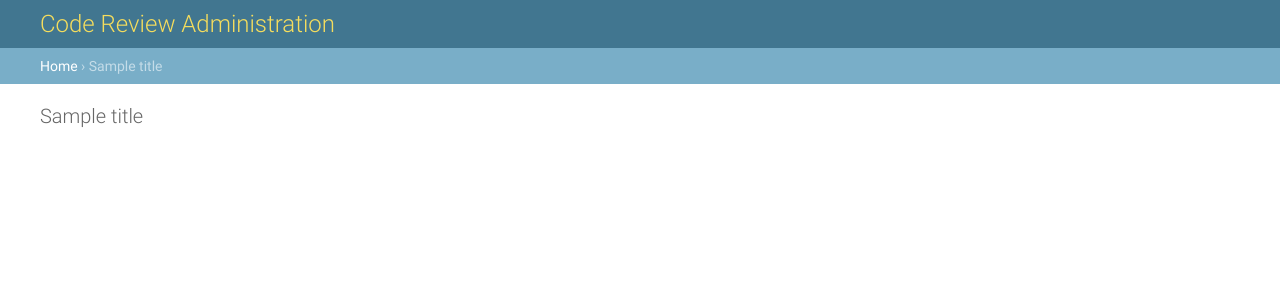
After one commit to trcm/kassdt, a Django app: template code_review/templates/admin/base_site.html in a window 1280 px wide. The commit adds this page. Shown: the top 300 px of the page. Run offline with Django 3.2, Linux system fonts and the light colour scheme; the template is opened without the code that fills it: most values are stand-ins (such as "Sample title", 1, 10 or a date in 2020); parts of the project's set-up code (start-up, migrations or seed data) failed here and were passed over.

Commit message:
Tweaked more html files, just made it look a little nicer

```diff
--- a/code_review/code_review/settings.py
+++ b/code_review/code_review/settings.py
@@ -123,3 +123,5 @@ MEDIA_ROOT = 'storage/'
 STATIC_URL = '/static/'
 STATICFILES_DIRS = (os.path.join(BASE_DIR, 'static/'), )
 TEMPLATE_PATH = (os.path.join(BASE_DIR, 'templates/'), )
+TEMPLATE_DIRS = [TEMPLATE_PATH,
+                 os.path.join(BASE_DIR, 'templates')]
--- a/code_review/review/templates/admin.html
+++ b/code_review/review/templates/admin.html
@@ -2,7 +2,7 @@
 
 {% block assignments %}
 
-<h1>Assignments</h1>
+<h1>{{ course.course_code }} Assignments</h1>
 
 {% if user.is_superuser %}
 <h3><a href="{% url 'create_assignment' course.course_code %}">Create a new {{ course.course_code }} assignment</a></h3>
--- a/code_review/review/templates/course.html
+++ b/code_review/review/templates/course.html
@@ -1,7 +1,8 @@
 {% extends 'base.djhtml' %}
 
 {% block content %}
-
+<div class="containter">
+  <div class="row">
     {% if courses %}
     <ul id="courseList" class="col-md-2">
       {% for course in courses %}
@@ -17,5 +18,6 @@
       {% block assignments %}
       {% endblock %}
     </div>
-
+  </div>
+</div>
 {% endblock %}
--- /dev/null
+++ b/code_review/templates/admin/base_site.html
@@ -0,0 +1,10 @@
+{% extends "admin/base.html" %}
+{% load i18n %}
+
+{% block title %}{{ title }} | {% trans 'Code Review Admin' %}{% endblock %}
+
+{% block branding %}
+<h1 id="site-name">{% trans 'Code Review Administration' %}</h1>
+{% endblock %}
+
+{% block nav-global %}{% endblock %}
```
Also changed, not shown: code_review/static/css/style.css (+8 -0 lines), 2 other files. Lines whose indentation alone changed are shown as unchanged.
